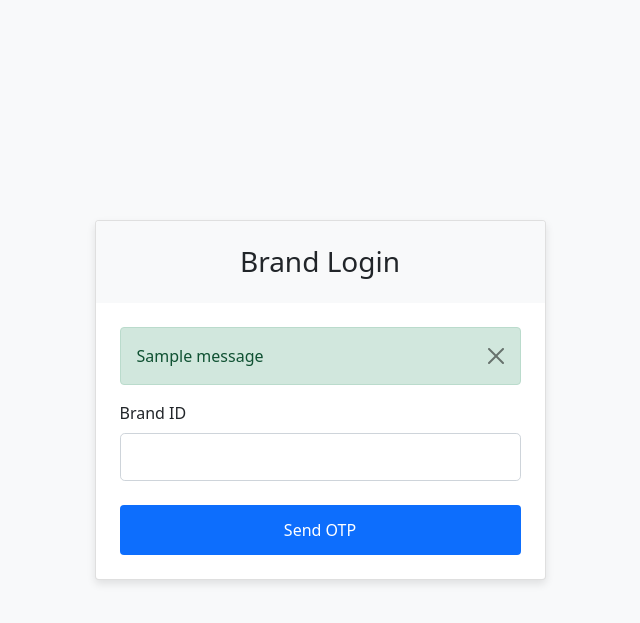
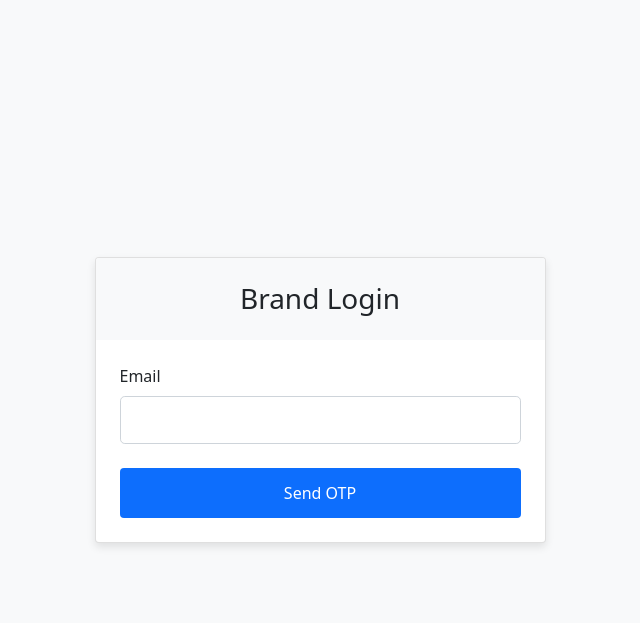
Before and after one commit to iam-piyush/Brand_Management, a Django app: page /brand_login/ in a window 1280 px wide. Shown: the top 623 px of the page, without its empty margins (320-960 px from the left). Run offline with Django 4.2, Linux system fonts and the light colour scheme; tables that the repository leaves empty hold one stand-in row (values such as "Sample post"); one stand-in notice (Sample message) is shown; parts of the project's set-up code (start-up, migrations or seed data) failed here and were passed over.

Commit message:
email login, redeem page fixed

```diff
--- a/brand_management/main/models.py
+++ b/brand_management/main/models.py
@@ -128,7 +128,7 @@ class TrackingLink(models.Model):
     clicked_at = models.DateTimeField(null=True, blank=True)
     redeemed = models.BooleanField(default=False)
     redeemed_at = models.DateTimeField(null=True, blank=True)
-    bill_amount = models.DecimalField(max_digits=10, decimal_places=2, null=True, blank=True)  # New field
+    bill_amount = models.DecimalField(max_digits=10, decimal_places=2, null=True, blank=True)
 
     def __str__(self):
         return f"{self.unique_id} - {self.coupon.coupon_id} - {'Redeemed' if self.redeemed else 'Not Redeemed'}"
--- a/brand_management/main/templates/brands/brand_login.html
+++ b/brand_management/main/templates/brands/brand_login.html
@@ -1,5 +1,6 @@
 <!DOCTYPE html>
 <html lang="en">
+
 <head>
     <meta charset="UTF-8">
     <meta name="viewport" content="width=device-width, initial-scale=1.0">
@@ -7,23 +8,27 @@
     <link href="https://cdn.jsdelivr.net/npm/bootstrap@5.1.3/dist/css/bootstrap.min.css" rel="stylesheet">
     <style>
         .card {
-            box-shadow: 0 4px 8px rgba(0,0,0,0.1);
+            box-shadow: 0 4px 8px rgba(0, 0, 0, 0.1);
         }
+
         .card-header {
             background-color: #f8f9fa;
             border-bottom: none;
             padding: 1.5rem 1rem;
         }
+
         .btn-primary {
             background-color: #0d6efd;
             border: none;
             padding: 0.8rem;
         }
+
         .btn-primary:hover {
             background-color: #0b5ed7;
         }
     </style>
 </head>
+
 <body class="bg-light">
     <div class="container">
         <div class="row justify-content-center align-items-center" style="min-height: 100vh;">
@@ -34,19 +39,22 @@
                     </div>
                     <div class="card-body p-4">
                         {% if messages %}
-                            {% for message in messages %}
-                                <div class="alert alert-{% if message.tags == 'error' %}danger{% else %}{{ message.tags }}{% endif %} alert-dismissible fade show">
-                                    {{ message }}
-                                    <button type="button" class="btn-close" data-bs-dismiss="alert" aria-label="Close"></button>
-                                </div>
-                            {% endfor %}
+                        {% for message in messages %}
+                        {% if "brand_login" in message.tags %}
+                        <div class="alert alert-{{ message.tags }} alert-dismissible fade show">
+                            {{ message }}
+                            <button type="button" class="btn-close" data-bs-dismiss="alert" aria-label="Close"></button>
+                        </div>
+                        {% endif %}
+                        {% endfor %}
                         {% endif %}
 
                         <form method="POST">
                             {% csrf_token %}
                             <div class="mb-4">
-                                <label for="brand_id" class="form-label">Brand ID</label>
-                                <input type="text" class="form-control form-control-lg" id="brand_id" name="brand_id" required>
+                                <label for="email" class="form-label">Email</label>
+                                <input type="email" class="form-control form-control-lg" id="email" name="email"
+                                    required>
                             </div>
                             <button type="submit" class="btn btn-primary w-100">Send OTP</button>
                         </form>
@@ -57,4 +65,5 @@
     </div>
     <script src="https://cdn.jsdelivr.net/npm/bootstrap@5.1.3/dist/js/bootstrap.bundle.min.js"></script>
 </body>
+
 </html>
--- a/brand_management/main/views.py
+++ b/brand_management/main/views.py
@@ -791,20 +791,15 @@ def generate_subscriber_pdfs(request):
 
 
 def redeem_coupon(request, tracking_id):
-    # Get tracking link or return 404
     tracking_link = get_object_or_404(TrackingLink, unique_id=tracking_id)
 
-    # Update clicked status if not already clicked
     if not tracking_link.clicked:
         tracking_link.clicked = True
-        # tracking_link.clicked_at = timezone.now()
         tracking_link.save()
 
-    # Get related objects
     subscriber = tracking_link.subscriber
     coupon = tracking_link.coupon
 
-    # Generate QR code containing the tracking ID
     qr = qrcode.QRCode(
         version=1,
         error_correction=qrcode.constants.ERROR_CORRECT_L,
@@ -814,10 +809,8 @@ def redeem_coupon(request, tracking_id):
     qr.add_data(tracking_id)
     qr.make(fit=True)
 
-    # Create QR code image
     qr_image = qr.make_image(fill_color="black", back_color="white")
 
-    # Convert QR code to base64 for embedding in HTML
     buffer = BytesIO()
     qr_image.save(buffer, format="PNG")
     qr_base64 = base64.b64encode(buffer.getvalue()).decode()
@@ -852,21 +845,20 @@ def send_email_otp(email, otp):
 
 def brand_login(request):
     if request.method == 'POST':
-        brand_id = request.POST.get('brand_id')
+        email = request.POST.get('email')
         try:
-            brand = Brand.objects.get(brand_id=brand_id)
+            brand = Brand.objects.get(email=email)
             otp = generate_otp()
-            cache.set(f'brand_otp_{brand_id}', otp, 300)
+            cache.set(f'brand_otp_{email}', otp, 300)
 
-            if send_email_otp(brand.email, otp):
-                request.session['brand_id'] = brand_id
-                messages.success(request, 'OTP has been sent to your registered email.')
+            if send_email_otp(email, otp):
+                request.session['brand_email'] = email
+                messages.success(request, 'OTP has been sent to your email.', extra_tags='brand_login')
                 return redirect('verify_otp')
-
             else:
-                messages.error(request, 'Failed to send OTP. Please try again.')
+                messages.error(request, 'Failed to send OTP. Try again.', extra_tags='brand_login')
         except Brand.DoesNotExist:
-            messages.error(request, 'Invalid Brand ID.')
+            messages.error(request, 'Invalid Email.', extra_tags='brand_login')
 
     return render(request, 'brands/brand_login.html')
 
@@ -884,12 +876,12 @@ def verify_otp(request):
             brand = get_object_or_404(Brand, brand_id=brand_id)
 
             user, created = User.objects.get_or_create(username=brand_id, defaults={"email": brand.email})
-            login(request, user)  # Log in the user
+            login(request, user)
 
             del request.session['brand_id']
             return redirect(f'/brand/dashboard/{brand_id}')
         else:
-            messages.error(request, 'Invalid OTP. Please try again.')
+            messages.error(request, 'Invalid OTP. Please try again.', extra_tags="brand_login")
 
     return render(request, 'brands/verify_otp.html')
 
```
Also changed, not shown: brand_management/main/templates/redeem_coupon.html (+31 -5 lines).
